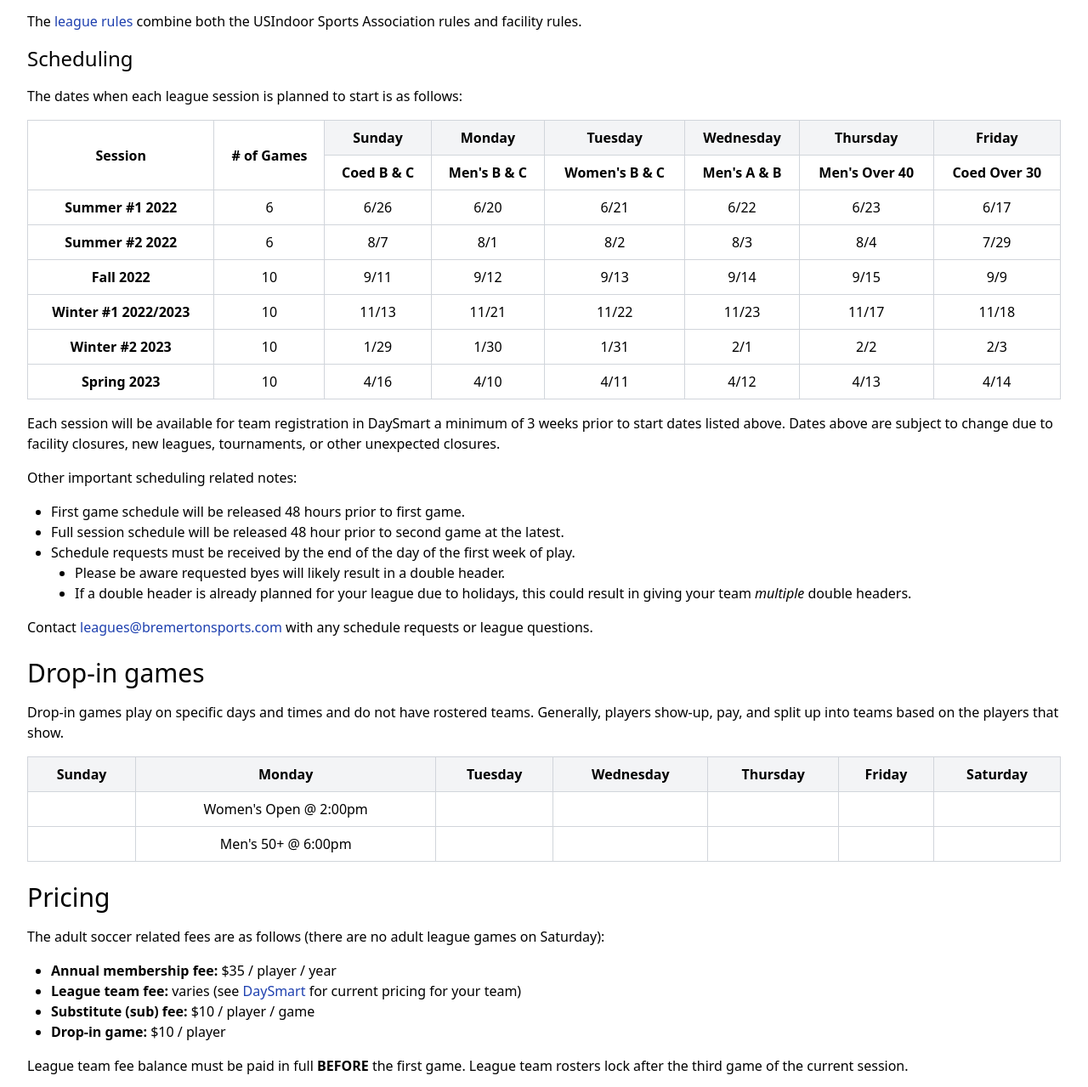
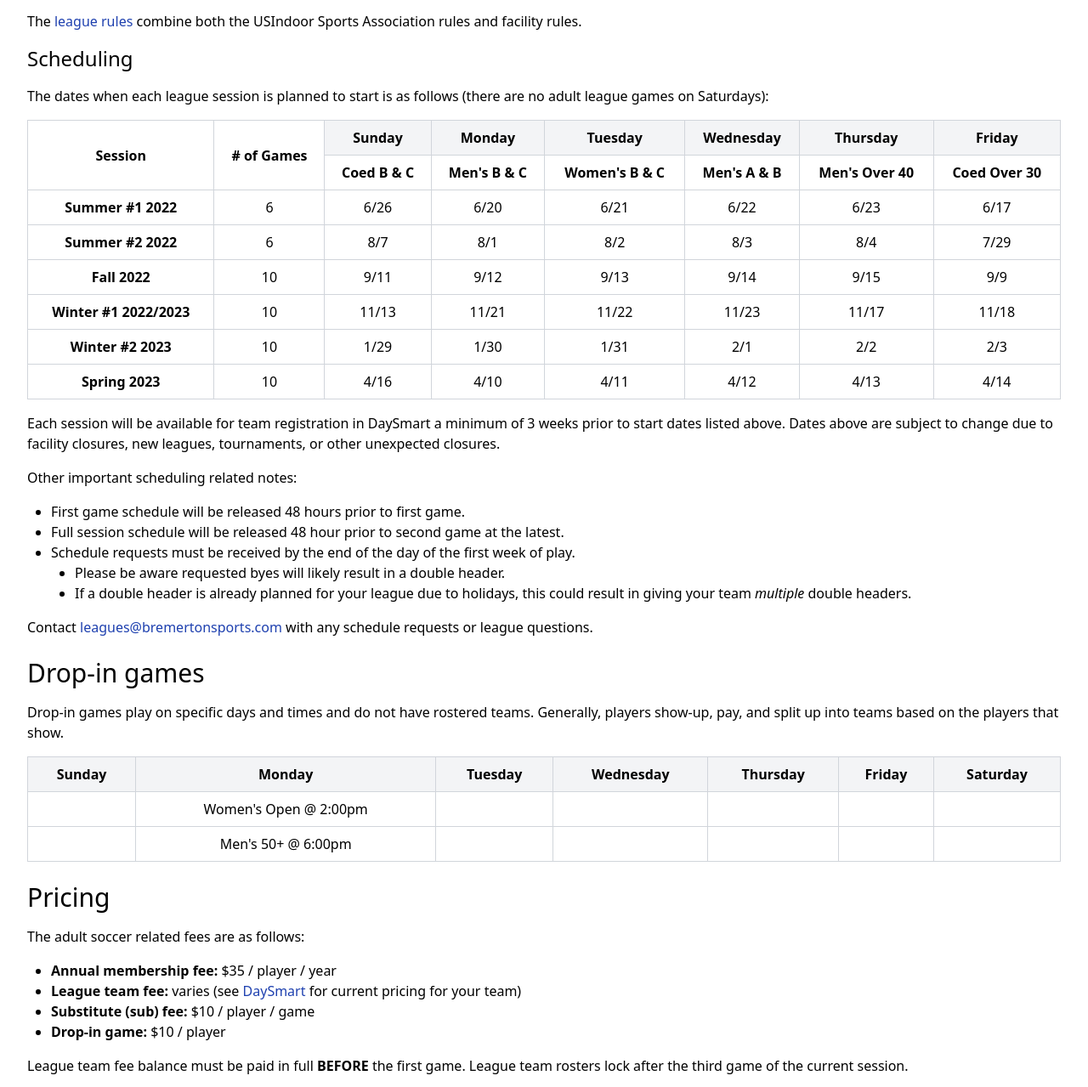
Before and after one commit to decoy31/bremertonsports, a website: page soccer.html in a window 1280 px wide. Shown: the part 620-1899 px from the top of the page at 85% size. Drawn offline with nearby package versions, Linux system fonts and the light colour scheme; files that its build step writes are made by us from their sources; a web font is replaced by a local one.

Commit message:
Moving a part of a sentence that should have been in a different section.

```diff
--- a/soccer.html
+++ b/soccer.html
@@ -64,7 +64,8 @@
           and facility rules.</p>
 
         <h4 id="adult_leagues_scheduling" class="text-xl sm:text-2xl mt-4">Scheduling</h4>
-        <p class="mt-4">The dates when each league session is planned to start is as follows:</p>
+        <p class="mt-4">The dates when each league session is planned to start is as follows (there are no adult league
+          games on Saturdays):</p>
         <div class="table-wrapper mt-4">
           <table>
             <thead>
@@ -212,7 +213,7 @@
       </section>
       <section class="mt-6">
         <h3 id="adult_pricing" class="text-2xl sm:text-3xl">Pricing</h3>
-        <p class="mt-4">The adult soccer related fees are as follows (there are no adult league games on Saturday):</p>
+        <p class="mt-4">The adult soccer related fees are as follows:</p>
         <ul class="mt-4">
           <li><strong>Annual membership fee:</strong> $35 / player / year</li>
           <li><strong>League team fee:</strong> varies (see
```
